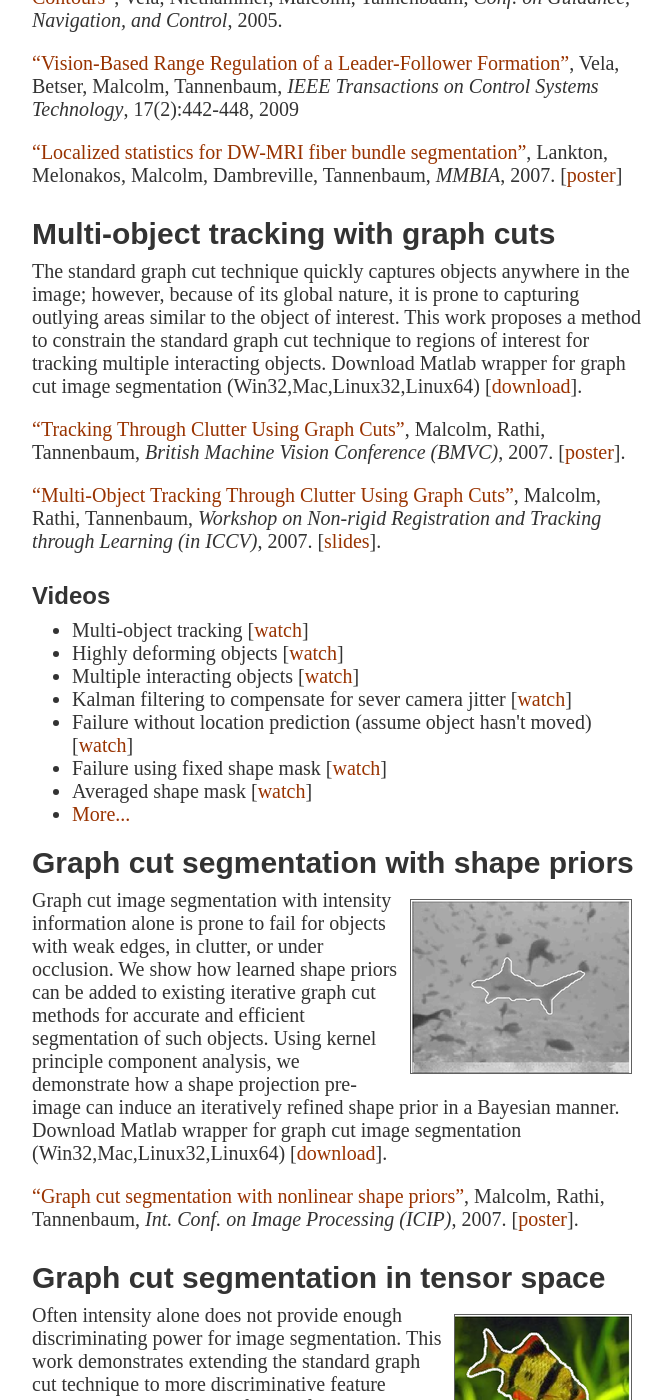
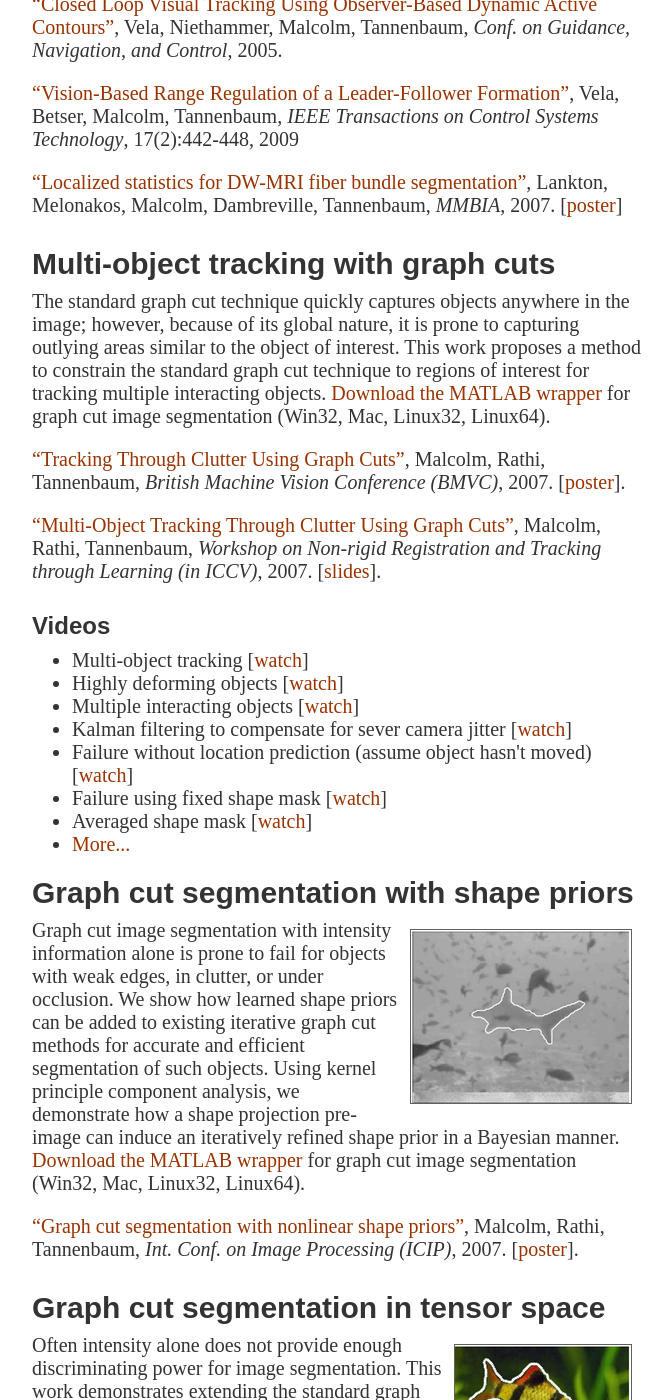
Before and after one commit to jgmalcolm/jgmalcolm.github.io, a Jekyll site: the page built from publications/research.html, in a window 1280 px wide and 1400 px high, scrolled down 2288 px. Shown: the whole window, without its empty margins (303-974 px from the left). Built offline with Jekyll 4.4.1, drawn with Linux system fonts in a browser that asks for light colours; nearby versions of some CDN libraries; some of the changed text lies outside the part shown.

Commit message:
reorganize research/downloads pages

```diff
--- a/_includes/sidebar.html
+++ b/_includes/sidebar.html
@@ -13,5 +13,5 @@
 <br/>
 
 <a href="/">Posts</a><br>
+<a href="/publications/research.html">Research</a><br>
 <a href="/publications">Publications</a><br>
-<a href="/publications/projects.html">Projects</a><br>
--- a/publications/index.html
+++ b/publications/index.html
@@ -15,15 +15,16 @@
 
 <h1>Publications</h1>
 
+<p class="small">For a full description of the work associated with these
+publications, see the <a href="research.html">Research Projects</a> page.  You
+can also find my papers in these databases:
 
-<p class="small" align="center">You can also find my papers in these databases:
 <a href="http://www.ncbi.nlm.nih.gov/sites/myncbi/collections/public/1VYfBjawaNhBRUklvdY39vWQo">PubMed</a>,
 <a href="http://scholar.google.com/citations?user=k8pxfGQAAAAJ">Google Scholar</a>,
 <a href="http://smartech.gatech.edu/browse?type=author&value=Malcolm,%20James%20G.">SMARTech</a>,
 <a href="http://www.spl.harvard.edu/publications/pages/display/?authorfirst=James&authorlast=Malcolm">SPL</a>
 <a href="http://www.informatik.uni-trier.de/~ley/db/indices/a-tree/m/Malcolm:James_G=.html">DBLP</a>
 </p>
-
 
 <p class="pub"><a href="pdfs/malcolm2011pv.pdf">&#8220;Processing and
  Visualization of Diffusion MRI&#8221;</a>, Malcolm, Rathi, Westin, <i>Recent
--- a/publications/projects.html
+++ b/publications/research.html
@@ -15,12 +15,11 @@
 }
 </script>
 
-<h2>Software for MATLAB</h2>
+<h1>Research Projects</h1>
 
-<ul>
-  <li><a href="https://github.com/jgmalcolm/graphchop">graphchop</a> - Multi-label graph cut image segmentation</li>
-  <li><a href="https://github.com/jgmalcolm/levelsets">levelsets</a> - Level set (active contour) image segmentation</li>
-</ul>
+Below are descriptions of various projects I pursued.  There is also
+a <a href="index.html">list of publications</a>
+and <a href="#downloads">software downloads</a> associated with this work.
 
 
 <h2>Filtered Neural Tractography</h2>
@@ -165,7 +164,8 @@
   <p>In many situations the regional statistics of the object of interest are
   unknown.  In such cases one approach is to separate an object from its
   background measuring their statistical difference with the Bhattacharyya
-  metric. [<a href="code/ls_sparse.zip">download</a>]
+  metric. <a href="https://github.com/jgmalcolm/levelsets">Download the MATLAB
+  code</a> for these techniques.
 
   <p>Further, the numerical considerations of the level set method often
   prohibit its use high performance applications which has driven our
@@ -205,9 +205,10 @@
   image; however, because of its global nature, it is prone to capturing
   outlying areas similar to the object of interest.  This work proposes a
   method to constrain the standard graph cut technique to regions of interest
-  for tracking multiple interacting objects.  Download Matlab wrapper for
-  graph cut image segmentation (Win32,Mac,Linux32,Linux64) [<a
-  href="code/graphchop.zip">download</a>].
+  for tracking multiple interacting
+  objects.  <a href="https://github.com/jgmalcolm/graphchop">Download the
+  MATLAB wrapper</a> for graph cut image segmentation (Win32, Mac, Linux32,
+  Linux64).
 
   <p class="pub"><a href="pdfs/malcolm_dp.pdf">&#8220;Tracking Through Clutter
   Using Graph Cuts&#8221;</a>, Malcolm, Rathi, Tannenbaum, <i>British Machine
@@ -261,8 +262,9 @@
   methods for accurate and efficient segmentation of such objects.  Using
   kernel principle component analysis, we demonstrate how a shape projection
   pre-image can induce an iteratively refined shape prior in a Bayesian
-  manner.  Download Matlab wrapper for graph cut image segmentation
-  (Win32,Mac,Linux32,Linux64) [<a href="code/graphchop.zip">download</a>].
+  manner.  <a href="https://github.com/jgmalcolm/graphchop">Download the
+  MATLAB wrapper</a> for graph cut image segmentation (Win32, Mac, Linux32,
+  Linux64).
 
   <p class="pub"><a href="pdfs/malcolm_shape.pdf">&#8220;Graph cut
   segmentation with nonlinear shape priors&#8221;</a>, Malcolm, Rathi,
@@ -288,8 +290,9 @@
   image segmentation.  This work demonstrates extending the standard graph cut
   technique to more discriminative feature spaces.  One such space is formed
   from the tensor products of feature vectors incorporating intensity, image
-  derivatives, etc.  Download Matlab wrapper for graph cut image segmentation
-  (Win32,Mac,Linux32,Linux64) [<a href="code/graphchop.zip">download</a>].
+  derivatives, etc.  <a href="https://github.com/jgmalcolm/graphchop">Download the
+  MATLAB wrapper</a> for graph cut image segmentation (Win32, Mac, Linux32,
+  Linux64).
 
   <p class="pub"><a href="pdfs/malcolm_tc.pdf">&#8220;A Graph Cut Approach to
   Image Segmentation in Tensor Space&#8221;</a>, Malcolm, Rathi, Tannenbaum,
@@ -316,6 +319,17 @@
   correction&#8221;</a>, Malcolm, final report for <a
    href="http://www.math.gatech.edu/~jeanbel/4782">Math4782</a>.</p>
 
+
+
+<a name="downloads"></a>
+<h2>Downloads for MATLAB</h2>
+<ul>
+  <li><a href="https://github.com/jgmalcolm/graphchop">graphchop</a> - Multi-label graph cut image segmentation</li>
+  <li><a href="https://github.com/jgmalcolm/levelsets">levelsets</a> - Level set (active contour) image segmentation</li>
+</ul>
+
+
+
 <!-- https://github.com/blueimp/Gallery -->
 <script>
 // link up each gallery
```
Also changed, not shown: other parts of publications/research.html (+1 -1 lines).
